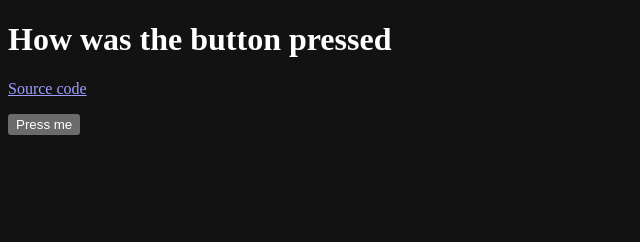
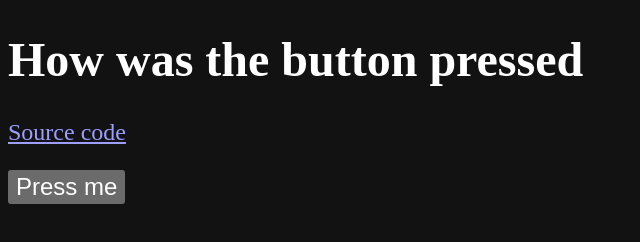
Before and after one commit to synthird/how-was-the-button-pressed, a plain HTML site: page index.html in a window 1280 px wide. Shown: the whole page, without its empty margins (0-640 px from the left). Drawn offline with Linux system fonts and the light colour scheme.

Commit message:
feat: make font size large

```diff
--- a/styles/main.css
+++ b/styles/main.css
@@ -1,3 +1,7 @@
 :root {
 	color-scheme: dark;
 }
+
+body, button {
+	font-size: x-large;
+}
```
